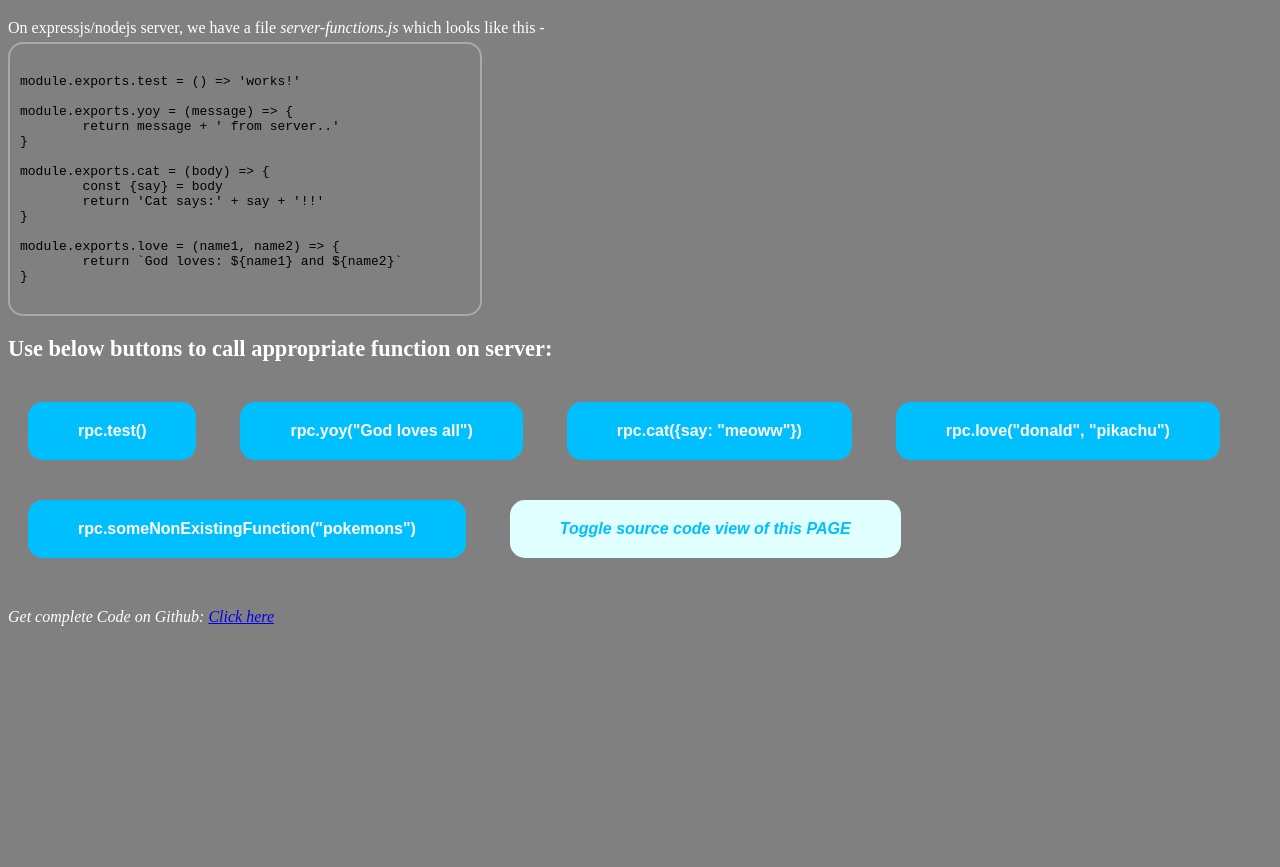
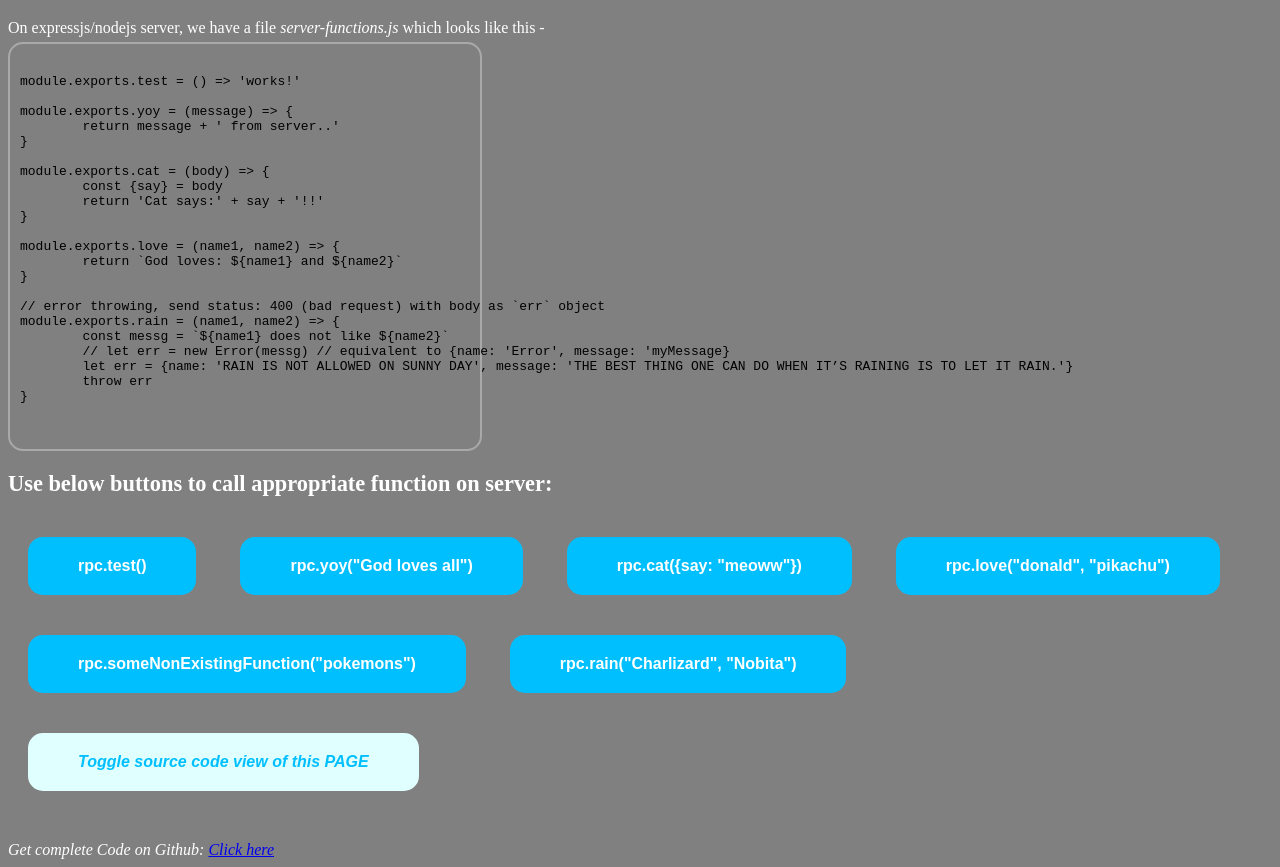
Before and after one commit to sahilrajput03/learn-rpc-middlewares, a website: page my-rpc/index.html in a window 1280 px wide. Shown: the part 61-928 px from the top of the page. Before the commit the page ends 800 px from the top, so only its background shows below. Drawn offline with nearby package versions, Linux system fonts and the light colour scheme.

Commit message:
Add error throwing function example.

```diff
--- a/my-rpc/index.html
+++ b/my-rpc/index.html
@@ -29,6 +29,15 @@ module.exports.cat = (body) => {
 module.exports.love = (name1, name2) => {
 	return `God loves: ${name1} and ${name2}`
 }
+
+// error throwing, send status: 400 (bad request) with body as `err` object
+module.exports.rain = (name1, name2) => {
+	const messg = `${name1} does not like ${name2}`
+	// let err = new Error(messg) // equivalent to {name: 'Error', message: 'myMessage}
+	let err = {name: 'RAIN IS NOT ALLOWED ON SUNNY DAY', message: 'THE BEST THING ONE CAN DO WHEN IT’S RAINING IS TO LET IT RAIN.'}
+	throw err
+}
+
 			</code
 			>
 		</pre>
@@ -40,6 +49,7 @@ module.exports.love = (name1, name2) => {
 		<button onclick="btn3()">rpc.cat({say: "meoww"})</button>
 		<button onclick="btn4()">rpc.love("donald", "pikachu")</button>
 		<button onclick="btn5()">rpc.someNonExistingFunction("pokemons")</button>
+		<button onclick="btn6()">rpc.rain("Charlizard", "Nobita")</button>
 
 		<button class="source-code" onclick="viewSource()">Toggle source code view of this PAGE</button>
 
@@ -74,7 +84,18 @@ module.exports.love = (name1, name2) => {
 				} catch (error) {
 					const errStatus = 'error.response.status: ' + error.response.status
 					const respData = 'error.response.data.error: ' + error.response.data.error
-					debug(errStatus + ', ' + respData)
+					debug([errStatus, respData].join('\n'))
+				}
+			}
+			async function btn6() {
+				try {
+					const res = await rpc.rain('Charlizard', 'Nobita')
+					debug(res)
+				} catch (error) {
+					const errStatus = 'error.response.status: ' + error.response.status
+					const errName = 'error.response.data.name: ' + error.response.data.name
+					const errMessage = 'error.response.data.message: ' + error.response.data.message
+					debug([errStatus, errName, errMessage].join('\n'))
 				}
 			}
 
--- a/my-rpc/package.json
+++ b/my-rpc/package.json
@@ -4,7 +4,8 @@
 	"description": "",
 	"main": "server.js",
 	"scripts": {
-		"start": "nodemon server.js"
+		"start": "nodemon server.js",
+		"debug": "nodemon server.js --inspect-brk"
 	},
 	"keywords": [],
 	"author": "",
@@ -12,6 +13,6 @@
 	"dependencies": {
 		"express": "^4.18.1",
 		"nodemon": "^2.0.19",
-		"rpc-middleware": "^1.0.4"
+		"rpc-middleware": "^1.0.9"
 	}
 }
```
Also changed, not shown: my-rpc/server-functions.js (+8 -0 lines), 1 other file.
